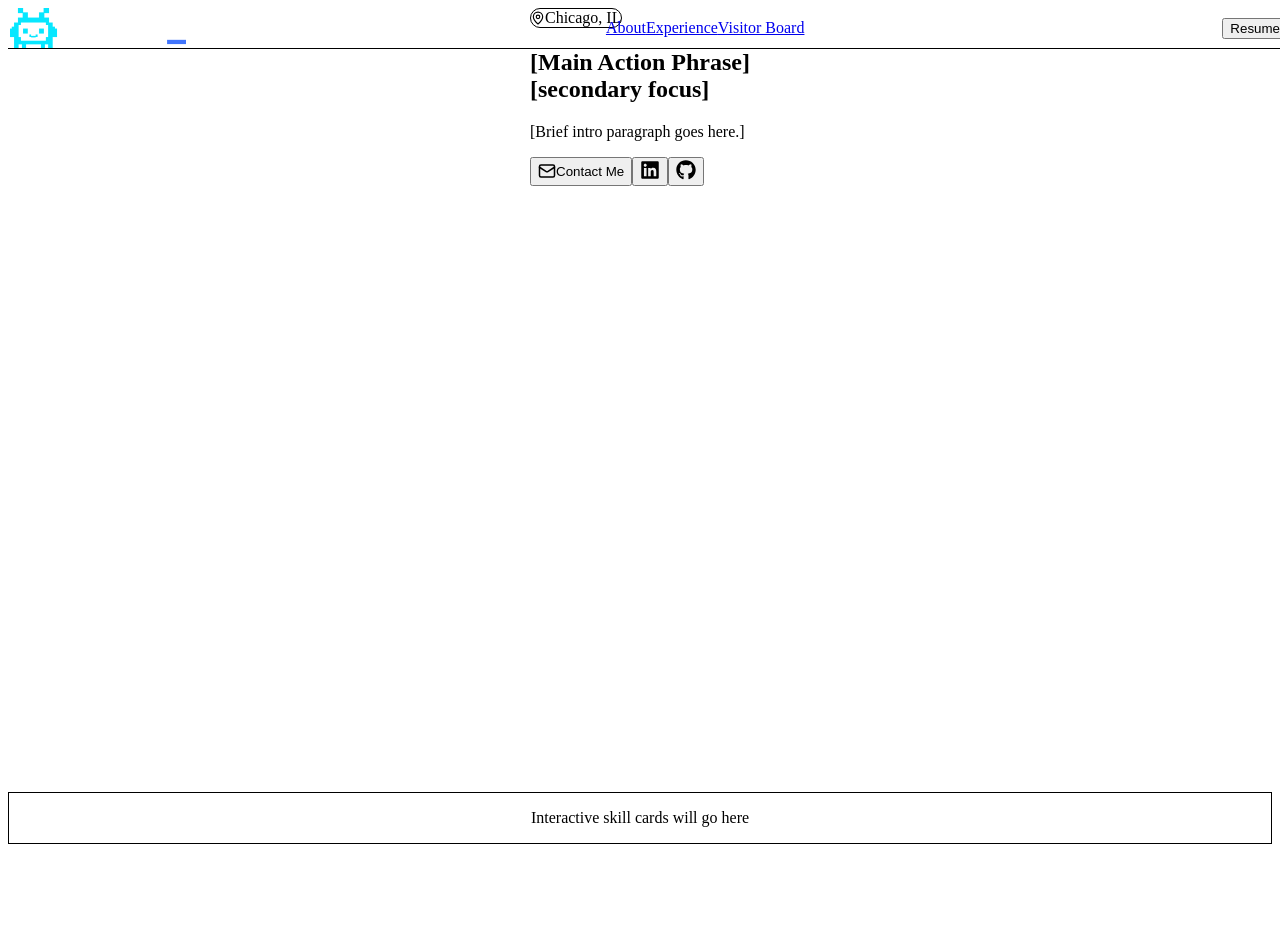
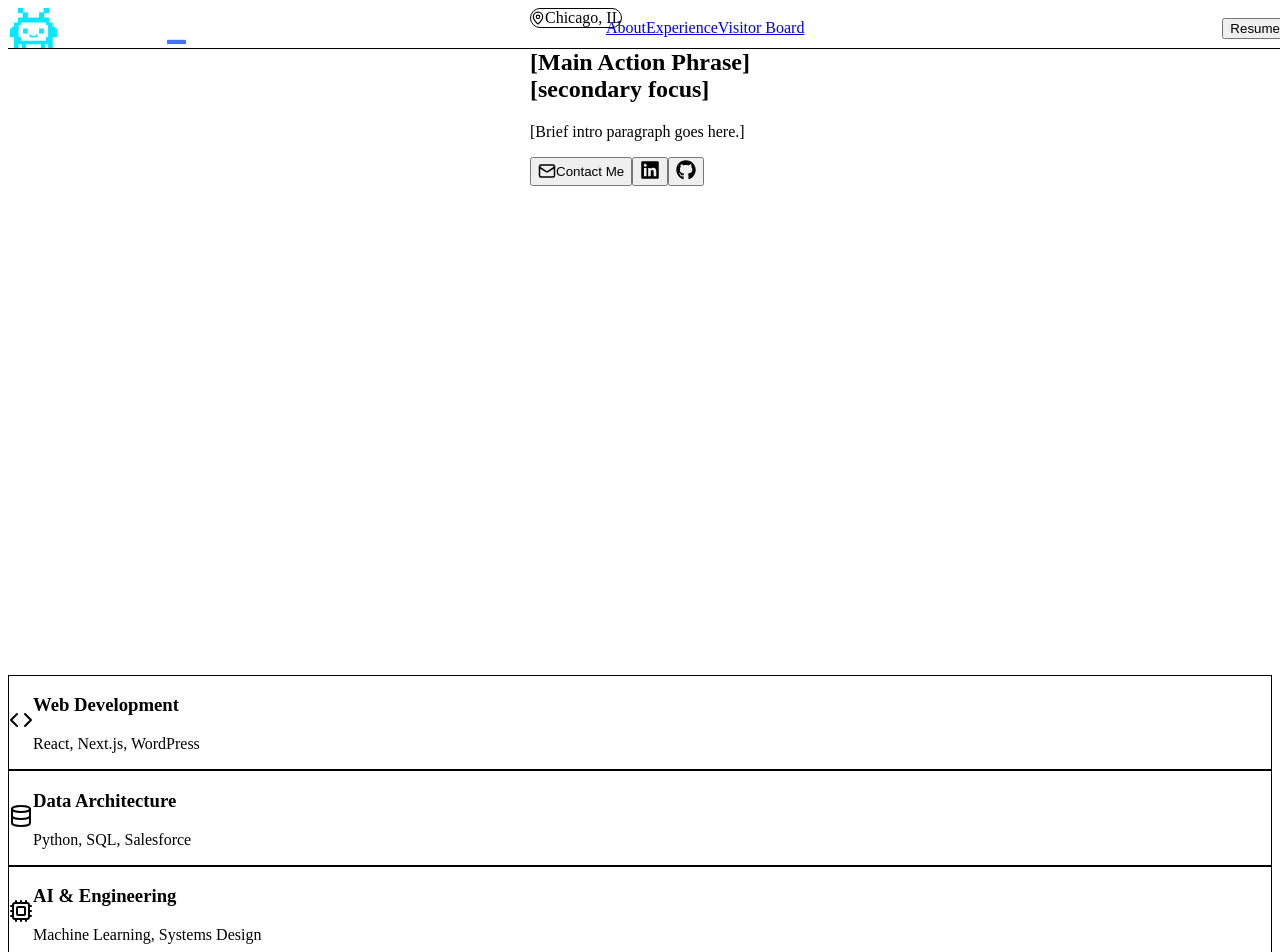
Before and after one commit to farazfayyaz/portfolio-2026, a Next.js app: page / in a window 1280 px wide. Shown: the top 952 px of the page. Built offline with nearby package versions, Linux system fonts and the light colour scheme.

Commit message:
created a SkillCard component that would showcase skills on the Hero section

```diff
--- a/src/components/hero.jsx
+++ b/src/components/hero.jsx
@@ -1,6 +1,7 @@
 import React from 'react';
-import { MapPin, Mail } from 'lucide-react'; // import icons from Lucide-React
+import { MapPin, Mail, Code, Database, Cpu } from 'lucide-react'; // import icons from Lucide-React
 import { FaLinkedin, FaGithub } from 'react-icons/fa'; // import icons from React-Icons
+import SkillCard from './skillcard'; // import SkillCard component
 
 export default function Hero () {
     return (
@@ -46,12 +47,32 @@ export default function Hero () {
                 </div>
 
                 {/* Right Column */}
+                {/* Right Column */}
                 <div className='flex-1 w-full max-w-md aspect-square relative flex flex-col justify-center gap-4'>
-                    <div className='bg-slate-800/50 p-8 rounded-2xl border border-slate-700 text-center'>
-                        <p className='text-slate-500 font-medium'>
-                            Interactive skill cards will go here
-                        </p>
+
+                    {/* Card 1: Web Dev */}
+                    <SkillCard
+                        title="Web Development"
+                        description="React, Next.js, WordPress"
+                        icon={<Code size={24} className="text-blue-400" />}
+                    />
+
+                    {/* Card 2: Data Architecture (Notice the ml-8 class to offset it visually) */}
+                    <div className="ml-8">
+                        <SkillCard
+                            title="Data Architecture"
+                            description="Python, SQL, Salesforce"
+                            icon={<Database size={24} className="text-emerald-400" />}
+                        />
                     </div>
+
+                    {/* Card 3: AI & Engineering */}
+                    <SkillCard
+                        title="AI & Engineering"
+                        description="Machine Learning, Systems Design"
+                        icon={<Cpu size={24} className="text-purple-400" />}
+                    />
+
                 </div>
 
             </div>
--- /dev/null
+++ b/src/components/skillcard.jsx
@@ -0,0 +1,27 @@
+import React from 'react';
+
+export default function SkillCard({ title, description, icon }) {
+  return (
+    <div className="group flex flex-col gap-2 bg-slate-800/50 p-4 rounded-2xl border border-slate-700 transition-all hover:bg-slate-800">
+      <div className="flex justify-between items-start">
+
+        {/* Left Side: Icon and Text */}
+        <div className="flex items-center gap-4">
+
+          {/* render whatever icon gets passed in here */}
+          <div className="text-slate-400">
+             {icon}
+          </div>
+
+          {/* render the text props here */}
+          <div>
+            <h3 className="font-semibold text-slate-200">{title}</h3>
+            <p className="text-xs text-slate-400">{description}</p>
+          </div>
+
+        </div>
+
+      </div>
+    </div>
+  );
+}
```
